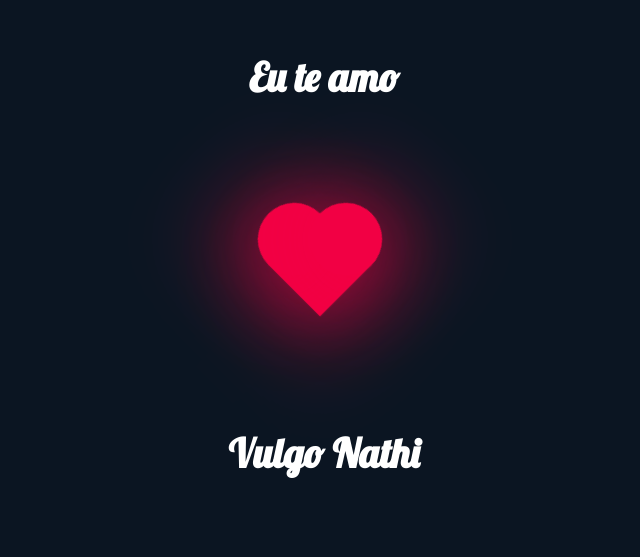
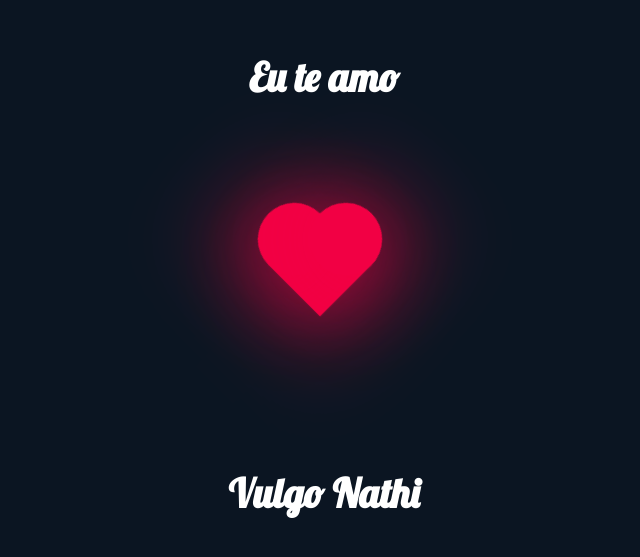
Before and after one commit to joaogabrielgt/vulgo-nathi, a plain HTML site: page index.html in a window 1280 px wide. Shown: the part 135-692 px from the top of the page, without its empty margins (316-956 px from the left). Drawn offline with Linux system fonts and the light colour scheme.

Commit message:
Update style.css

```diff
--- a/style.css
+++ b/style.css
@@ -19,7 +19,7 @@ body {
 .txt2 {
     color: white;
     position: absolute;
-    bottom: 20%;
+    bottom: 15%;
 }
 
 .heart {
```
